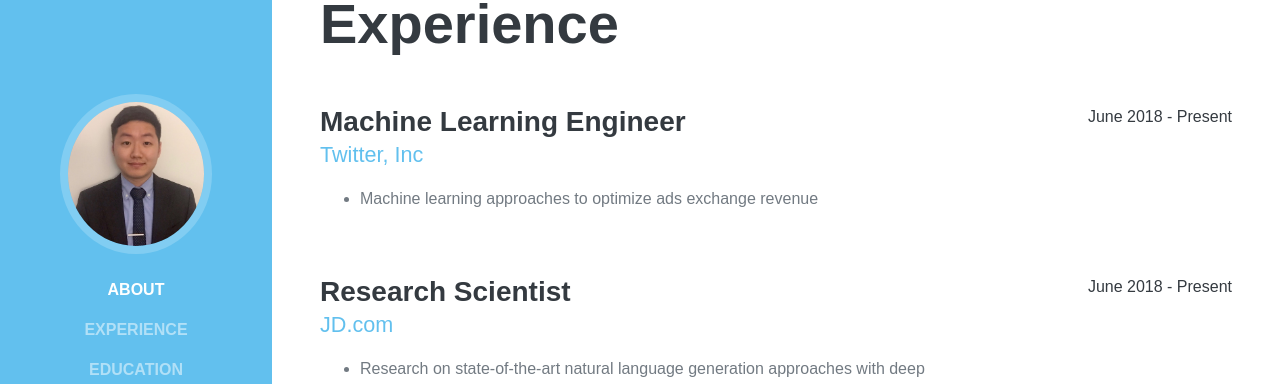
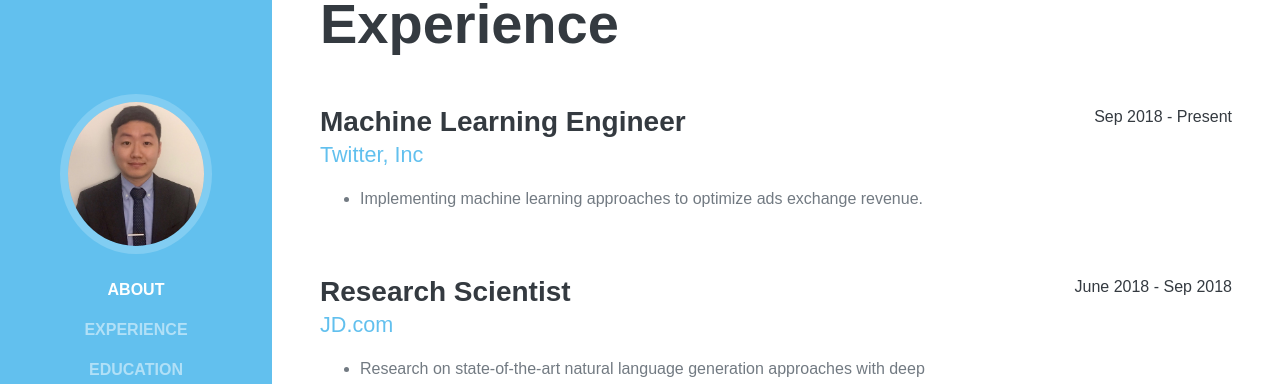
Before and after one commit to timatim/timatim.github.io, a Jekyll site: the page index.html, which Jekyll copies as it is, in a window 1280 px wide and 900 px high, scrolled down 806 px. Shown: the part 152-536 px from the top of the window. Built offline with Jekyll 4.4.1, drawn with Linux system fonts in a browser that asks for light colours; some web fonts are replaced.

Commit message:
Update index.html

```diff
--- a/index.html
+++ b/index.html
@@ -130,12 +130,11 @@
                 <div class="subheading mb-3">Twitter, Inc</div>
               </a>
               <ul>
-                <li>Machine learning approaches to optimize ads exchange revenue
-                </li>
+                <li>Implementing machine learning approaches to optimize ads exchange revenue.</li>
               </ul>
             </div>
             <div class="resume-date text-md-right">
-              <span class="text-primary">June 2018 - Present</span>
+              <span class="text-primary">Sep 2018 - Present</span>
             </div>
           </div>
 
@@ -152,7 +151,7 @@
               </ul>
             </div>
             <div class="resume-date text-md-right">
-              <span class="text-primary">June 2018 - Present</span>
+              <span class="text-primary">June 2018 - Sep 2018</span>
             </div>
           </div>
 
```
